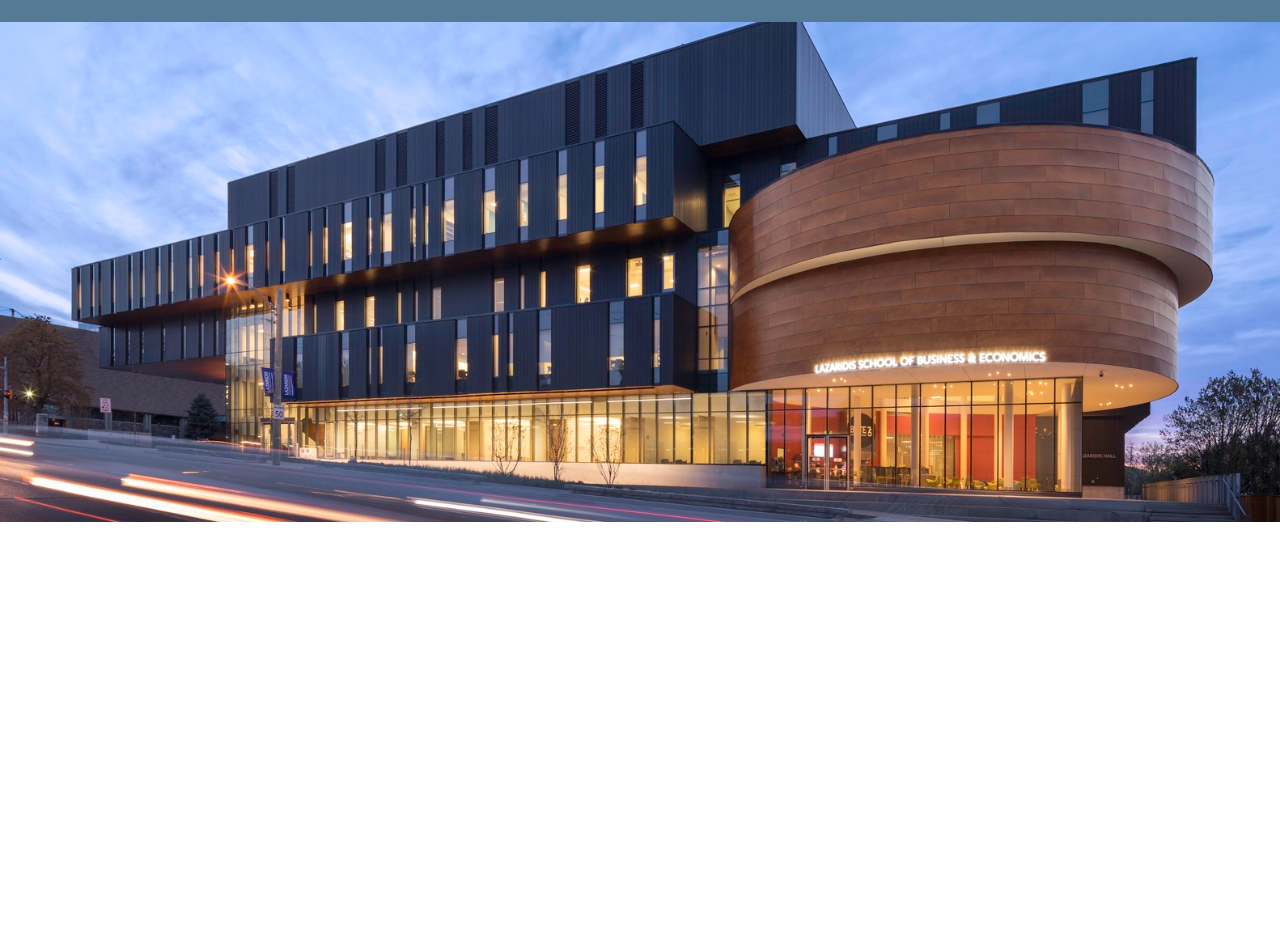
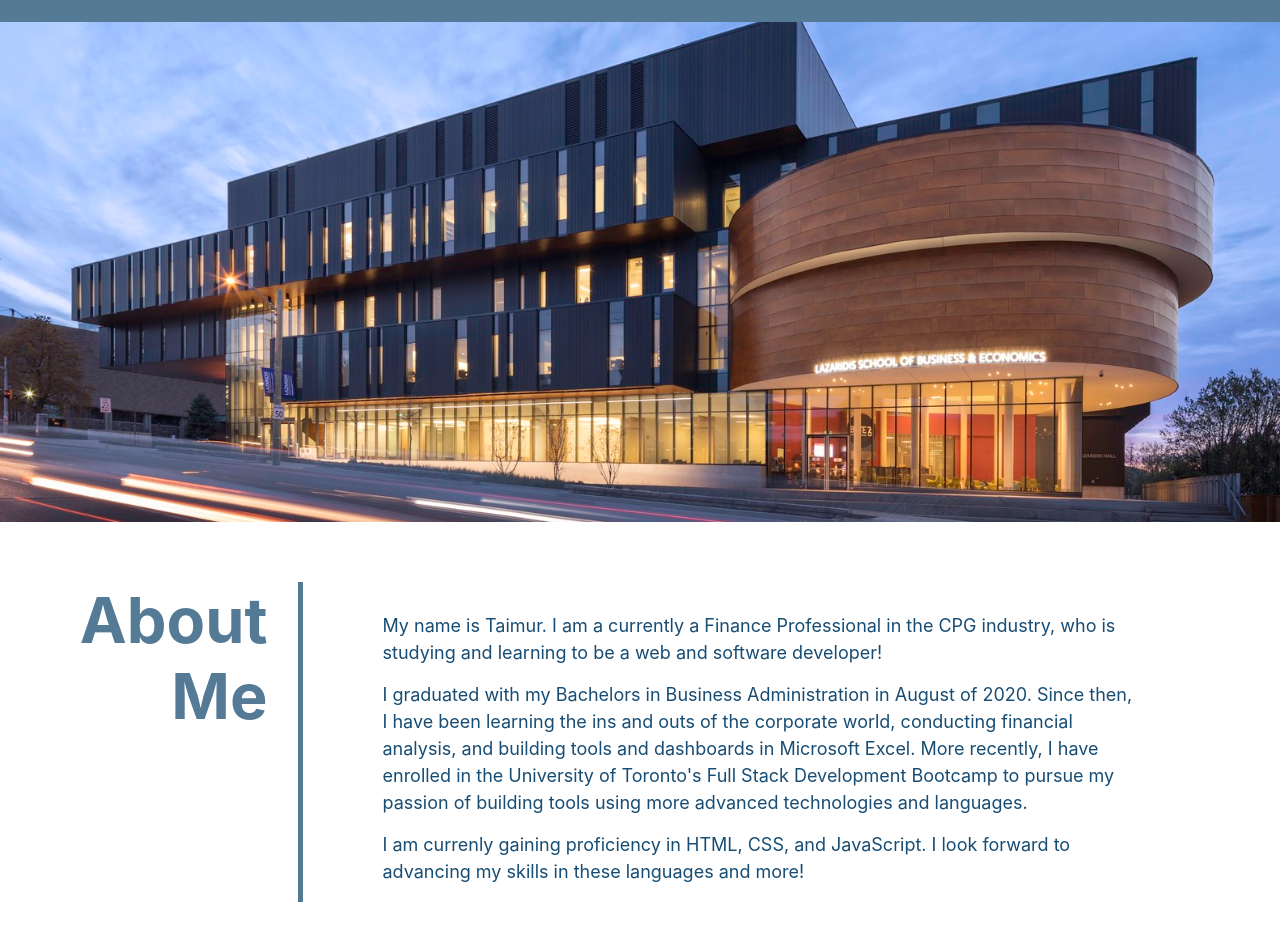
Before and after one commit to TaimurHasan/TaimurHasanPortfolio, a plain HTML site: page index.html in a window 1280 px wide. Shown: the part 119-1060 px from the top of the page. Before the commit the page ends 800 px from the top, so only its background shows below. Drawn offline with Linux system fonts and the light colour scheme.

Commit message:
added about me section with styling adjusted

```diff
--- a/assets/css/style.css
+++ b/assets/css/style.css
@@ -1,6 +1,7 @@
 :root {
     --primary-color: #557a95;
     --secondary-color: #282828;
+    --tertiary-color: #174d74;
 }
 
 * {
@@ -21,6 +22,7 @@
     display: flex;
     justify-content: space-between;
     align-items: center;
+    flex-wrap: wrap;
     background-color: var(--primary-color);
 }
 
@@ -45,6 +47,7 @@
     display: flex;
     justify-content: space-between;
     align-items: center;
+    flex-wrap: wrap;
     list-style: none;
     font-size: 28px;
 }
@@ -56,3 +59,39 @@
     background-position: 100% 80%;
     height: 500px;
 }
+
+
+/*ABOUT ME SECTION STYLING*/
+.about {
+    margin: 20px 45px;
+    display: flex;
+    justify-content: center;
+    align-items: center;
+    flex-wrap: wrap;
+    height: 400px;
+}
+
+.aboutme {
+    font-size: 42px;
+    width: 20%;
+    padding-right: 30px;
+    text-align: right;
+    color: var(--primary-color);
+    border-right: solid 5px var(--primary-color);
+    height: 80%;
+}
+
+.aboutmedescription {
+    width: 70%;
+    height: 80%;
+    margin: 0 40px;
+    padding: 30px 40px;
+    color: var(--tertiary-color);
+    font-size: 18px;
+    text-align:start;
+}
+
+.aboutmedescription p {
+    line-height: 1.5;
+    margin-bottom: 15px;
+}
--- a/index.html
+++ b/index.html
@@ -41,11 +41,20 @@
 
     <!--ABOUT ME SECTION-->
     <section id="about-me" class="about">
-
+        <div class="aboutme">
+            <h2>About Me</h2>
+        </div>
+        <div class="aboutmedescription">
+            <p>My name is Taimur. I am a currently a Finance Professional in the CPG industry, who is studying and learning to be a web and software developer!</p>
+            <p>I graduated with my Bachelors in Business Administration in August of 2020. Since then, I have been learning the ins and outs of the corporate world, conducting financial analysis, and building tools and dashboards in Microsoft Excel.
+                More recently, I have enrolled in the University of Toronto's Full Stack Development Bootcamp to pursue my passion of building tools using more advanced technologies and languages.
+            </p>
+            <p> I am currenly gaining proficiency in HTML, CSS, and JavaScript. I look forward to advancing my skills in these languages and more!</p>
+        </div>
     </section>
 
     <!--PROJECT AND WORK SECTION-->
-    <section id="#projects" class="projects">
+    <section id="projects" class="projects">
 
     </section>
 
```
